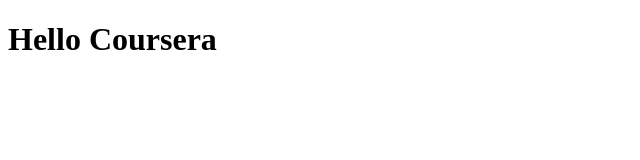
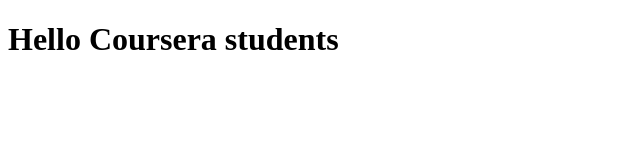
Before and after one commit to carlosrcu/coursera-test, a plain HTML site: page index.html in a window 1280 px wide. Shown: the whole page, without its empty margins (0-640 px from the left). Drawn offline with Linux system fonts and the light colour scheme.

Commit message:
Next version of index.html

```diff
--- a/index.html
+++ b/index.html
@@ -5,6 +5,6 @@
     <title>Hello Coursera</title>
   </head>
   <body>
-    <h1>Hello Coursera</h1>
+    <h1>Hello Coursera students</h1>
   </body>
 </html>
```
